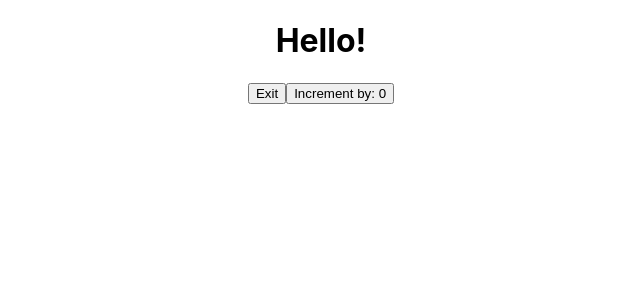
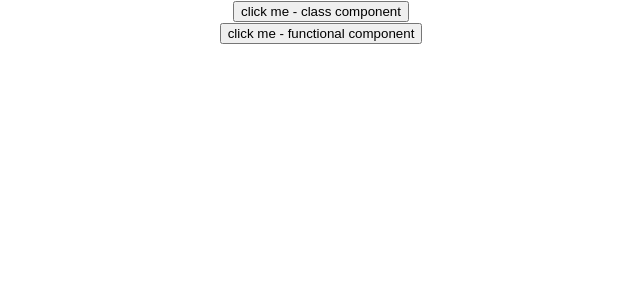
Before and after one commit to GrzegorzStary/react, a React (Create React App) app in the folder react/my-app/: page / in a window 1280 px wide. Shown: the top 300 px of the page, without its empty margins (319-959 px from the left). Built offline with nearby package versions, Linux system fonts and the light colour scheme.

Commit message:
CLASS component and Functional class component

```diff
--- a/react/my-app/src/App.js
+++ b/react/my-app/src/App.js
@@ -1,11 +1,13 @@
 import logo from './logo.svg';
 import './App.css';
-import StatefulGreeting from './components/StatefulGreeting';
+import EventsClass from './components/EventsClass';
+import EventsFunctional from './components/EventsFunctional';
 
 function App() {
   return (
     <div className="App">
-      <StatefulGreeting />
+      <EventsClass />
+      <EventsFunctional />
     </div>
   );
 }
--- /dev/null
+++ b/react/my-app/src/components/EventsClass.js
@@ -0,0 +1,16 @@
+import React, { Component } from 'react'
+
+export class EventsClass extends Component {
+  clickHandler() {
+    console.log('Clicked the class button')
+  }
+  render() {
+    return (
+      <div>
+        <button onClick={this.clickHandler}>click me - class component</button>
+      </div>
+    )
+  }
+}
+
+export default EventsClass
--- /dev/null
+++ b/react/my-app/src/components/EventsFunctional.js
@@ -0,0 +1,14 @@
+import React from 'react'
+
+function EventsFunctional() {
+    function clickHandler() {
+        console.log('Clicked the functional button')
+    }
+  return (
+    <div>
+        <button onClick={clickHandler}>click me - functional component</button>
+    </div>
+  )
+}
+
+export default EventsFunctional
```
